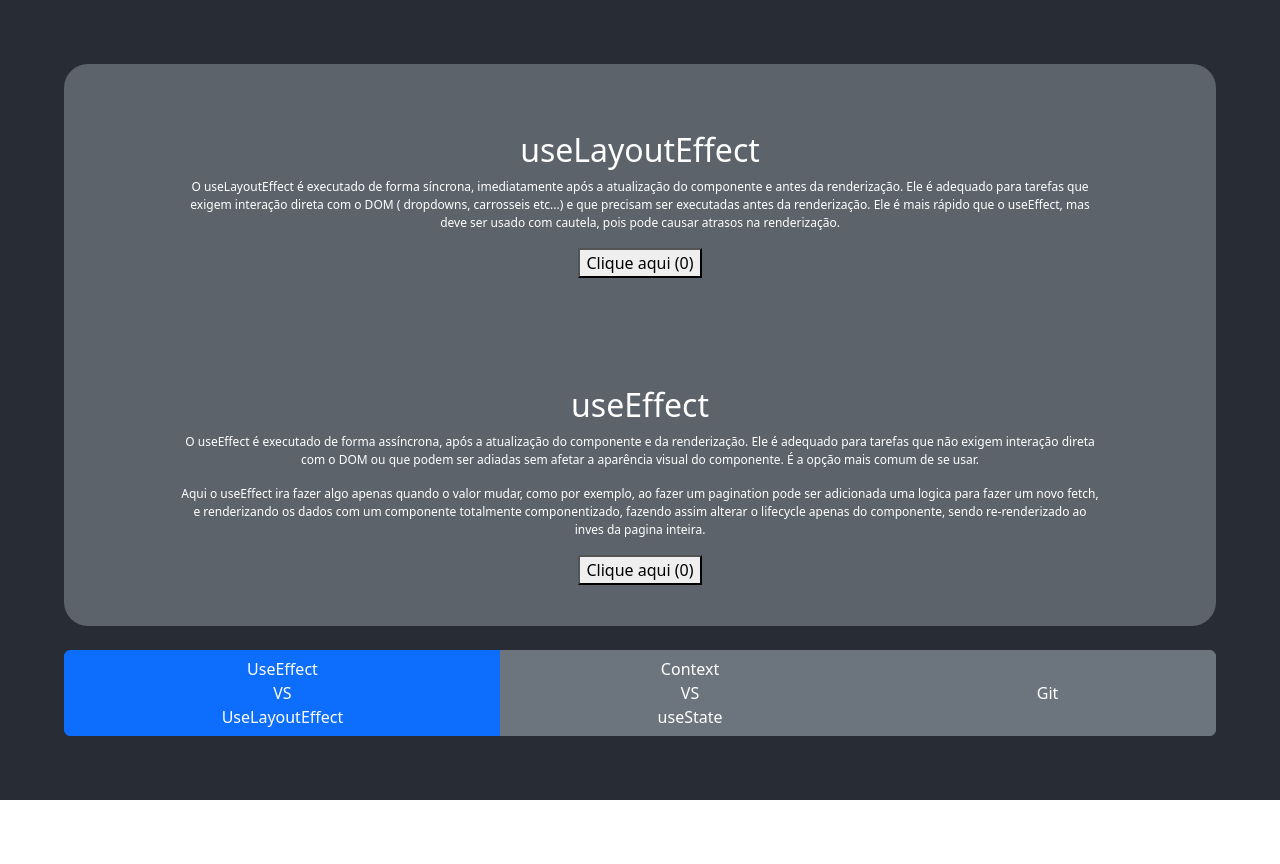
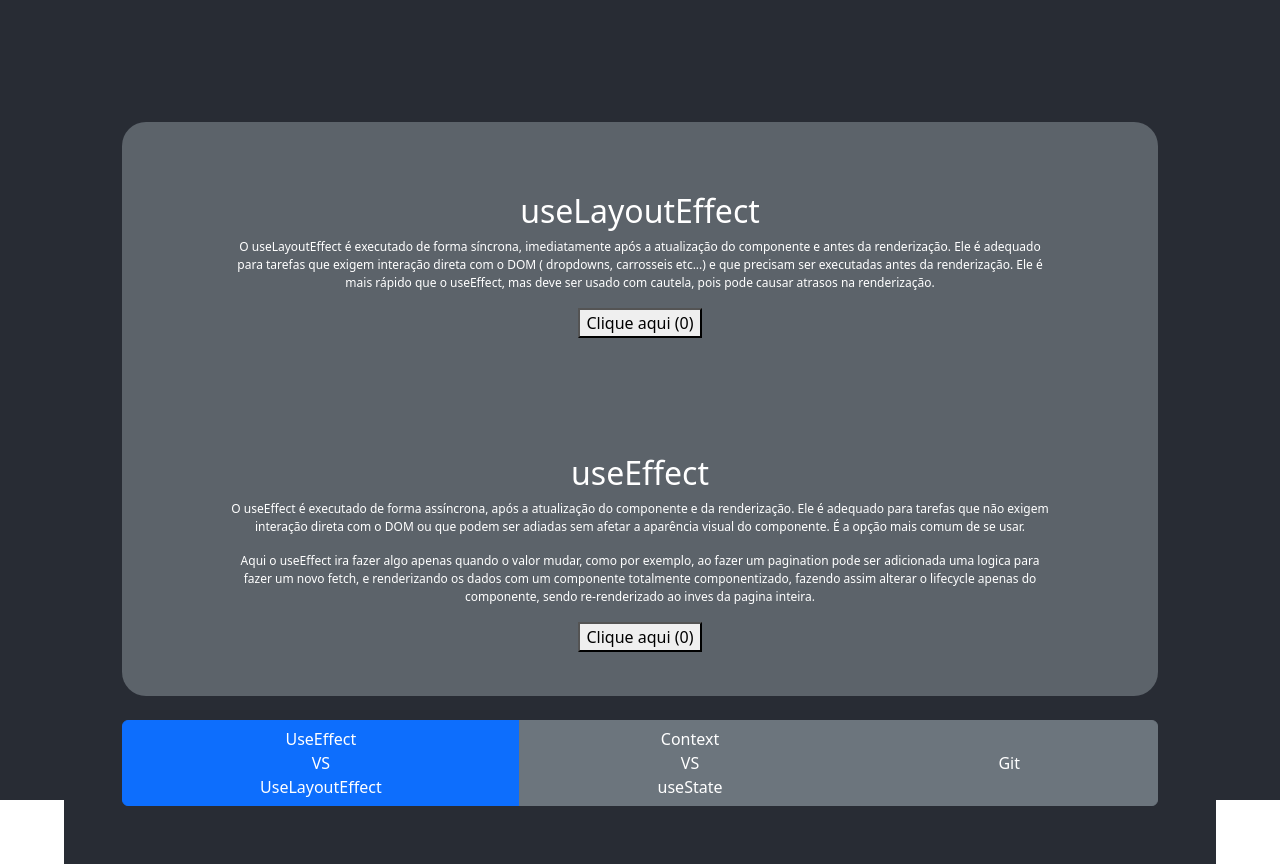
Before and after one commit to Caicrs/react-skills-app, a React (Create React App) app: page / in a window 1280 px wide. Before the commit the page ends 800 px from the top, so only its background shows below. Built offline with nearby package versions, Linux system fonts and the light colour scheme.

Commit message:
Index - BrowseRouter added

```diff
--- a/src/index.tsx
+++ b/src/index.tsx
@@ -3,14 +3,21 @@ import ReactDOM from 'react-dom/client';
 import './index.css';
 import App from './App';
 import reportWebVitals from './reportWebVitals';
+import { BrowserRouter } from 'react-router-dom';
 
 const root = ReactDOM.createRoot(
-  document.getElementById('root') as HTMLElement
+	document.getElementById('root') as HTMLElement
 );
 root.render(
-  <React.StrictMode>
-    <App />
-  </React.StrictMode>
+	<React.StrictMode>
+		<div>
+			<BrowserRouter>
+				<div className='App'>
+					<App />
+				</div>
+			</BrowserRouter>
+		</div>
+	</React.StrictMode>
 );
 
 // If you want to start measuring performance in your app, pass a function
```
